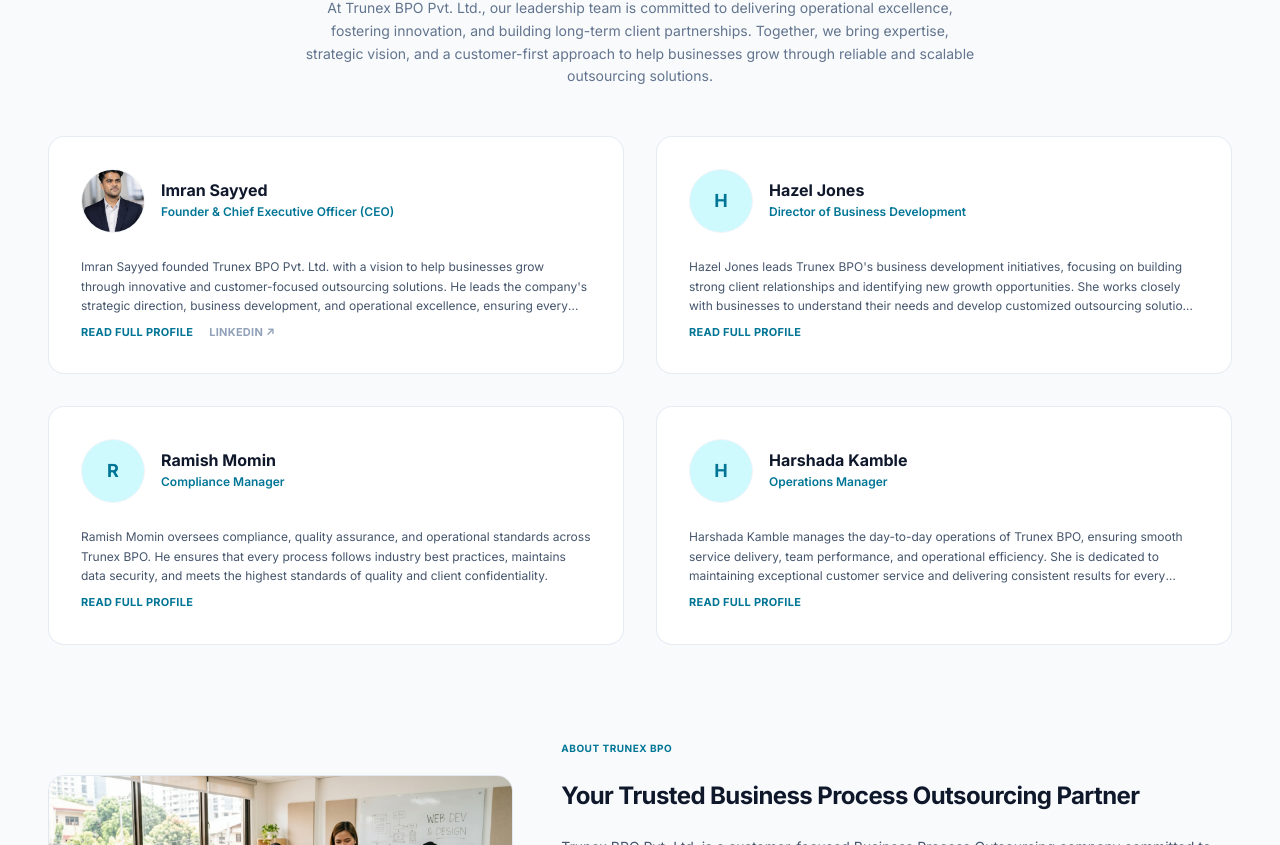
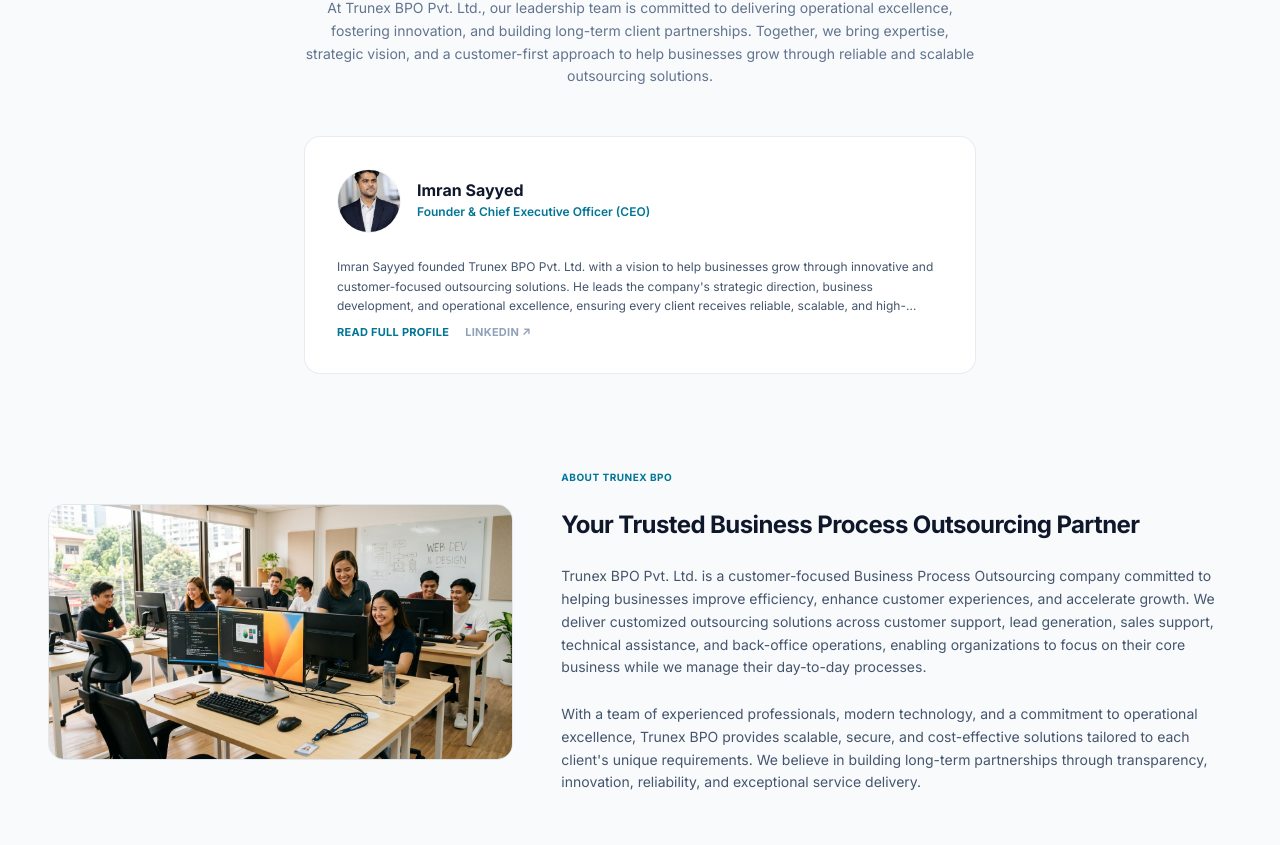
Before and after one commit to iamrehank/trueNxs, a React (Vite) app: page /about in a window 1280 px wide. Shown: the part 735-1580 px from the top of the page. Built offline with nearby package versions, Linux system fonts and the light colour scheme.

Commit message:
member remove

```diff
--- a/src/data.ts
+++ b/src/data.ts
@@ -150,27 +150,6 @@
     imageUrl: '',
     bio: 'Imran Sayyed founded Trunex BPO Pvt. Ltd. with a vision to help businesses grow through innovative and customer-focused outsourcing solutions. He leads the company\'s strategic direction, business development, and operational excellence, ensuring every client receives reliable, scalable, and high-quality services.',
     linkedin: 'https://www.linkedin.com/in/imran-sayyed-077501203?utm_source=share_via&utm_content=profile&utm_medium=member_ios'
-  },
-  {
-    name: 'Hazel Jones',
-    role: 'Director of Business Development',
-    imageUrl: '',
-    bio: 'Hazel Jones leads Trunex BPO\'s business development initiatives, focusing on building strong client relationships and identifying new growth opportunities. She works closely with businesses to understand their needs and develop customized outsourcing solutions that create long-term value.',
-    linkedin: '#'
-  },
-  {
-    name: 'Ramish Momin',
-    role: 'Compliance Manager',
-    imageUrl: '',
-    bio: 'Ramish Momin oversees compliance, quality assurance, and operational standards across Trunex BPO. He ensures that every process follows industry best practices, maintains data security, and meets the highest standards of quality and client confidentiality.',
-    linkedin: '#'
-  },
-  {
-    name: 'Harshada Kamble',
-    role: 'Operations Manager',
-    imageUrl: '',
-    bio: 'Harshada Kamble manages the day-to-day operations of Trunex BPO, ensuring smooth service delivery, team performance, and operational efficiency. She is dedicated to maintaining exceptional customer service and delivering consistent results for every client.',
-    linkedin: '#'
   }
 ];
 
--- a/src/pages/AboutPage.tsx
+++ b/src/pages/AboutPage.tsx
@@ -73,7 +73,7 @@
             At Trunex BPO Pvt. Ltd., our leadership team is committed to delivering operational excellence, fostering innovation, and building long-term client partnerships. Together, we bring expertise, strategic vision, and a customer-first approach to help businesses grow through reliable and scalable outsourcing solutions.
           </p>
         </div>
-        <div className="grid grid-cols-1 md:grid-cols-2 gap-8">
+        <div className="grid grid-cols-1 gap-8 max-w-2xl mx-auto w-full">
           {TEAM.map((leader, idx) => {
             const isExpanded = expandedLeader === leader.name;
             return (
```
